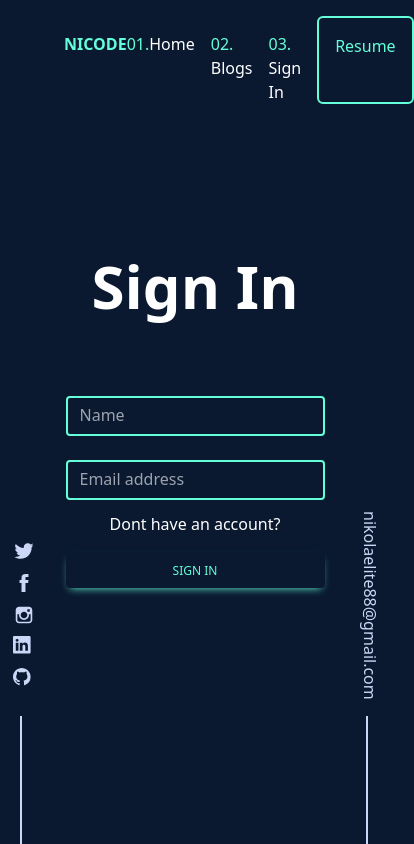
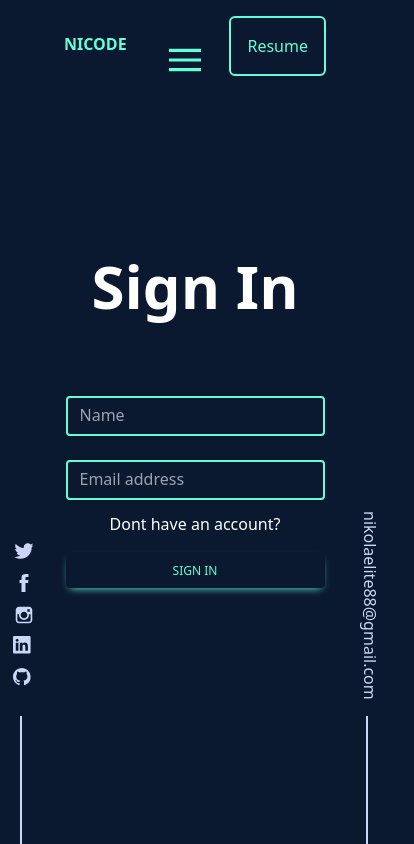
Before and after one commit to nikolaklenje/MyBlogPage, a Next.js app: page /signin in a window 390 px wide. Shown: the whole page, 414 px wide, since content can reach past the window. Built offline with nearby package versions, Linux system fonts and the light colour scheme; no server answers.

Commit message:
hamburger menu button

```diff
--- a/src/components/layout/header/index.tsx
+++ b/src/components/layout/header/index.tsx
@@ -14,6 +14,19 @@ export const Header: FC = () => {
         </Link>
         <div className="flex-row flex ">
           <ul className="flex flex-row center  mt-4 space-x-4">
+            <li className="lg:hidden">
+              <button className="flex items-center text-[#64ffda] p-3">
+                <svg
+                  className="block h-8 w-8 fill-current"
+                  viewBox="0 0 20 20"
+                  xmlns="http://www.w3.org/2000/svg"
+                >
+                  <title>Mobile menu</title>
+                  <path d="M0 3h20v2H0V3zm0 6h20v2H0V9zm0 6h20v2H0v-2z"></path>
+                </svg>
+              </button>
+            </li>
+            <span className="hidden lg:flex">
               <li className="animate__animated animate__fadeInDownBig">
                 <Link href="/">
                   01.
@@ -35,8 +48,9 @@ export const Header: FC = () => {
                   </span>
                 </Link>{" "}
               </li>
+            </span>
           </ul>
-          <div className="border-2 block animate__animated animate__fadeInUpBig  text-[#64ffda] ml-4 mt-0 p-4 rounded-md border-[#64ffda]">
+          <div className="h-fit border-2 block animate__animated animate__fadeInUpBig  text-[#64ffda] ml-4 mt-0 p-4 rounded-md border-[#64ffda]">
             <a
               href="Nikola_Stankovic_Resume.pdf"
               download="NikolaStankovicResume"
```
Lines whose indentation alone changed are shown as unchanged.
